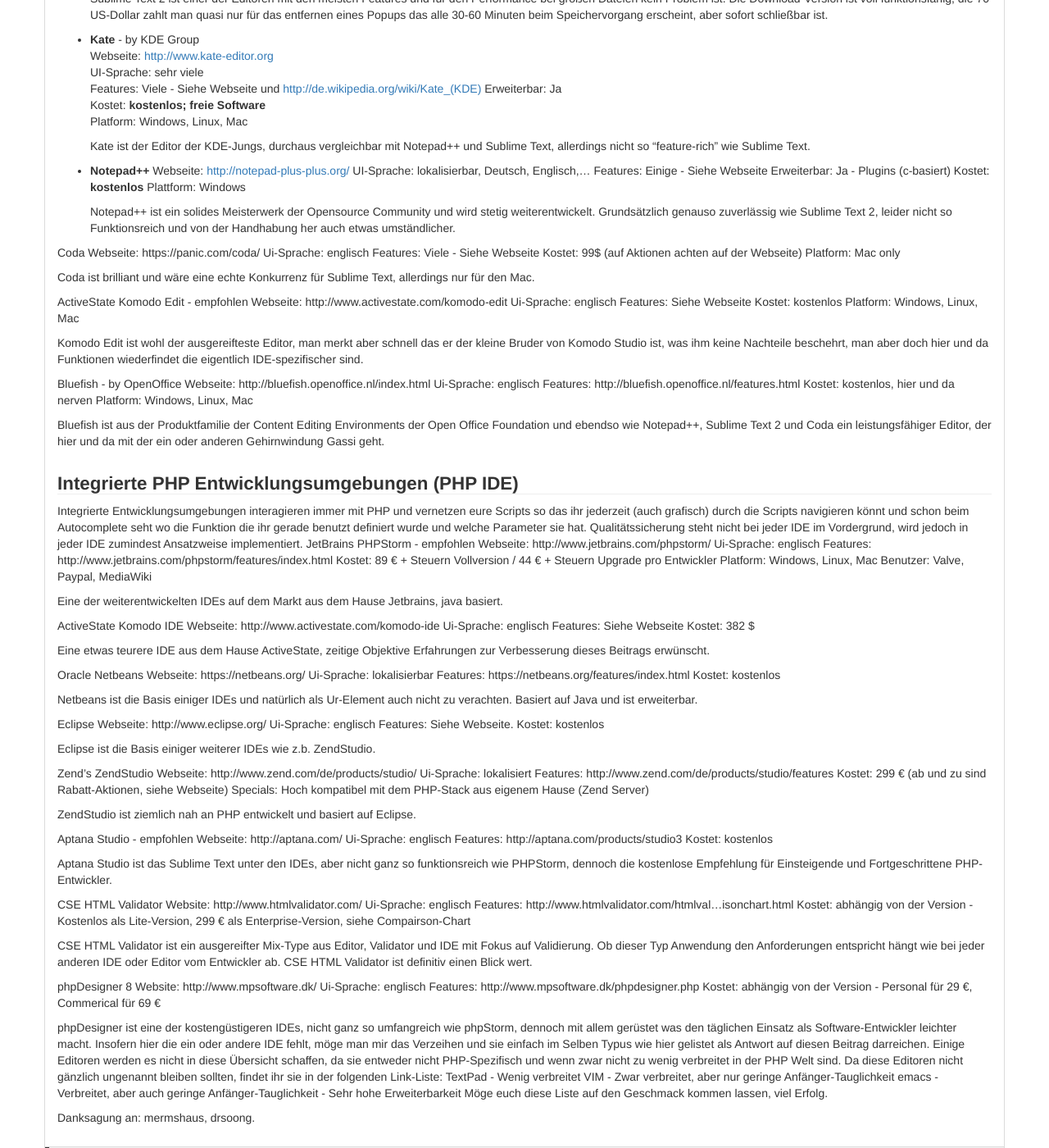
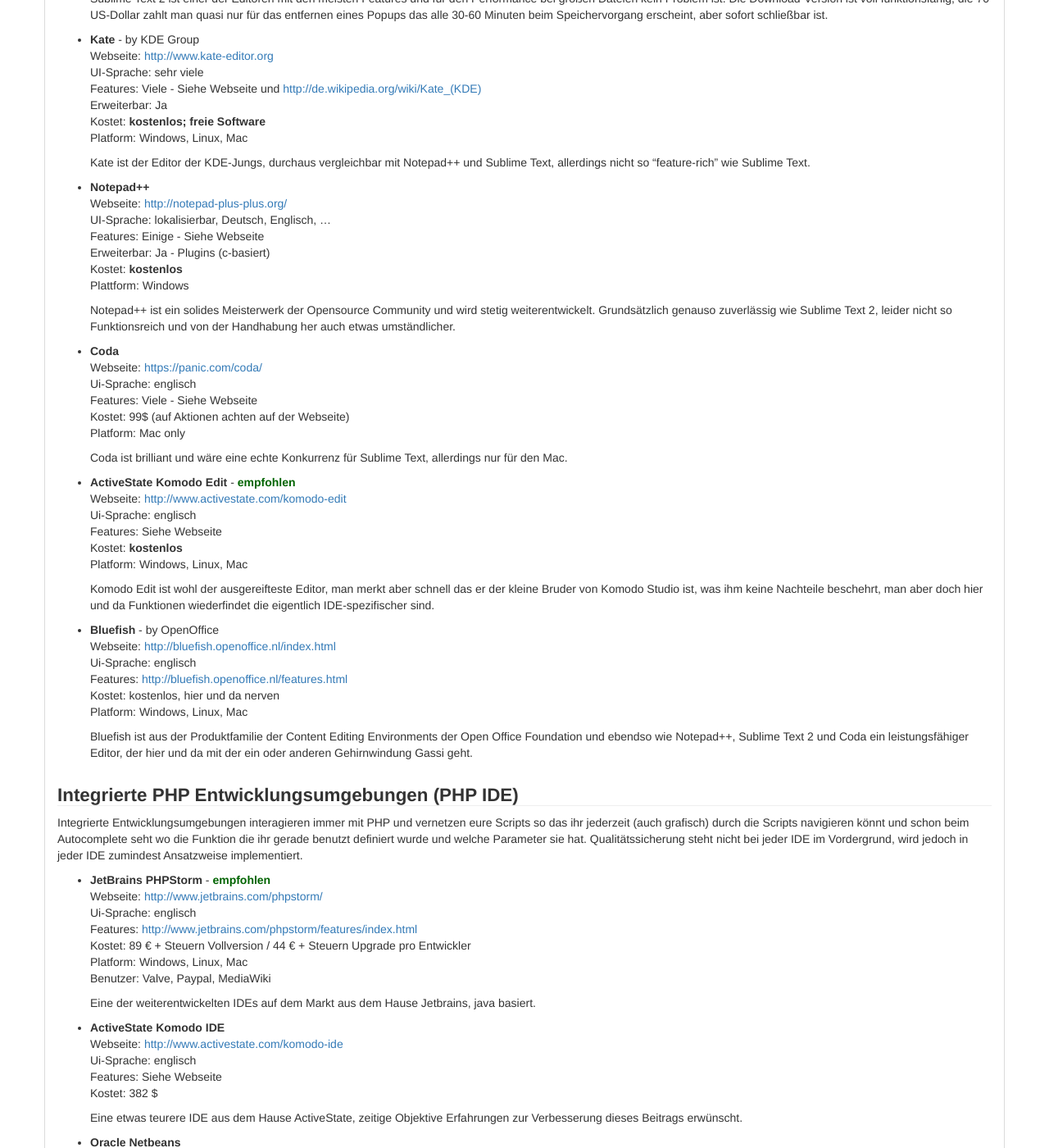
Before and after one commit to php-de/php-de.github.io, a Jekyll site: the page built from dev-enviroment/editors-ide.md, in a window 1280 px wide and 1400 px high, scrolled down 745 px. Shown: the whole window at 82% size. Built offline with Jekyll 4.4.1, drawn with Linux system fonts in a browser that asks for light colours; nearby versions of some CDN libraries; some of the changed text lies outside the part shown.

Commit message:
Update editors-ide.md

```diff
--- a/dev-enviroment/editors-ide.md
+++ b/dev-enviroment/editors-ide.md
@@ -61,7 +61,7 @@
 
 * **Notepad++**
     Webseite: [http://notepad-plus-plus.org/](http://notepad-plus-plus.org/)
-    UI-Sprache: lokalisierbar, Deutsch, Englisch,...
+    UI-Sprache: lokalisierbar, Deutsch, Englisch, ...
     Features: Einige - Siehe Webseite
     Erweiterbar: Ja - Plugins (c-basiert)
     Kostet: **kostenlos**
@@ -69,106 +69,123 @@
 
     Notepad++ ist ein solides Meisterwerk der Opensource Community und wird stetig weiterentwickelt. Grundsätzlich genauso zuverlässig wie Sublime Text 2, leider nicht so Funktionsreich und von der Handhabung her auch etwas umständlicher.
 
-Coda
-Webseite: https://panic.com/coda/
-Ui-Sprache: englisch
-Features: Viele - Siehe Webseite
-Kostet: 99$ (auf Aktionen achten auf der Webseite)
-Platform: Mac only
+* **Coda**
+    Webseite: [https://panic.com/coda/](https://panic.com/coda/)
+    Ui-Sprache: englisch
+    Features: Viele - Siehe Webseite
+    Kostet: 99$ (auf Aktionen achten auf der Webseite)
+    Platform: Mac only
 
-Coda ist brilliant und wäre eine echte Konkurrenz für Sublime Text, allerdings nur für den Mac.
+    Coda ist brilliant und wäre eine echte Konkurrenz für Sublime Text, allerdings nur für den Mac.
 
-ActiveState Komodo Edit - empfohlen
-Webseite: http://www.activestate.com/komodo-edit
-Ui-Sprache: englisch
-Features: Siehe Webseite
-Kostet: kostenlos
-Platform: Windows, Linux, Mac
 
-Komodo Edit ist wohl der ausgereifteste Editor, man merkt aber schnell das er der kleine Bruder von Komodo Studio ist, was ihm keine Nachteile beschehrt, man aber doch hier und da Funktionen wiederfindet die eigentlich IDE-spezifischer sind.
+* **ActiveState Komodo Edit** - **empfohlen**{: style="color: #006400"}
+    Webseite: [http://www.activestate.com/komodo-edit](http://www.activestate.com/komodo-edit)
+    Ui-Sprache: englisch
+    Features: Siehe Webseite
+    Kostet: **kostenlos**
+    Platform: Windows, Linux, Mac
 
-Bluefish - by OpenOffice
-Webseite: http://bluefish.openoffice.nl/index.html
-Ui-Sprache: englisch
-Features: http://bluefish.openoffice.nl/features.html
-Kostet: kostenlos, hier und da nerven
-Platform: Windows, Linux, Mac
+    Komodo Edit ist wohl der ausgereifteste Editor, man merkt aber schnell das er der kleine Bruder von Komodo Studio ist, was ihm keine Nachteile beschehrt, man aber doch hier und da Funktionen wiederfindet die eigentlich IDE-spezifischer sind.
 
-Bluefish ist aus der Produktfamilie der Content Editing Environments der Open Office Foundation und ebendso wie Notepad++, Sublime Text 2 und Coda ein leistungsfähiger Editor, der hier und da mit der ein oder anderen Gehirnwindung Gassi geht.
+
+* **Bluefish** - by OpenOffice
+    Webseite: [http://bluefish.openoffice.nl/index.html](http://bluefish.openoffice.nl/index.html)
+    Ui-Sprache: englisch
+    Features: [http://bluefish.openoffice.nl/features.html](http://bluefish.openoffice.nl/features.html)
+    Kostet: kostenlos, hier und da nerven
+    Platform: Windows, Linux, Mac
+
+    Bluefish ist aus der Produktfamilie der Content Editing Environments der Open Office Foundation und ebendso wie Notepad++, Sublime Text 2 und Coda ein leistungsfähiger Editor, der hier und da mit der ein oder anderen Gehirnwindung Gassi geht.
+
 
 ### Integrierte PHP Entwicklungsumgebungen (PHP IDE)
 
 Integrierte Entwicklungsumgebungen interagieren immer mit PHP und vernetzen eure Scripts so das ihr jederzeit (auch grafisch) durch die Scripts navigieren könnt und schon beim Autocomplete seht wo die Funktion die ihr gerade benutzt definiert wurde und welche Parameter sie hat. Qualitätssicherung steht nicht bei jeder IDE im Vordergrund, wird jedoch in jeder IDE zumindest Ansatzweise implementiert.
-JetBrains PHPStorm - empfohlen
-Webseite: http://www.jetbrains.com/phpstorm/
-Ui-Sprache: englisch
-Features: http://www.jetbrains.com/phpstorm/features/index.html
-Kostet: 89 € + Steuern Vollversion / 44 € + Steuern Upgrade pro Entwickler
-Platform: Windows, Linux, Mac
-Benutzer: Valve, Paypal, MediaWiki
 
-Eine der weiterentwickelten IDEs auf dem Markt aus dem Hause Jetbrains, java basiert.
 
-ActiveState Komodo IDE
-Webseite: http://www.activestate.com/komodo-ide
-Ui-Sprache: englisch
-Features: Siehe Webseite
-Kostet: 382 $
+* **JetBrains PHPStorm** - **empfohlen**{: style="color: #006400"}
+    Webseite: [http://www.jetbrains.com/phpstorm/](http://www.jetbrains.com/phpstorm/)
+    Ui-Sprache: englisch
+    Features: [http://www.jetbrains.com/phpstorm/features/index.html](http://www.jetbrains.com/phpstorm/features/index.html)
+    Kostet: 89 € + Steuern Vollversion / 44 € + Steuern Upgrade pro Entwickler
+    Platform: Windows, Linux, Mac
+    Benutzer: Valve, Paypal, MediaWiki
 
-Eine etwas teurere IDE aus dem Hause ActiveState, zeitige Objektive Erfahrungen zur Verbesserung dieses Beitrags erwünscht.
+    Eine der weiterentwickelten IDEs auf dem Markt aus dem Hause Jetbrains, java basiert.
 
-Oracle Netbeans
-Webseite: https://netbeans.org/
-Ui-Sprache: lokalisierbar
-Features: https://netbeans.org/features/index.html
-Kostet: kostenlos
 
-Netbeans ist die Basis einiger IDEs und natürlich als Ur-Element auch nicht zu verachten. Basiert auf Java und ist erweiterbar.
+* **ActiveState Komodo IDE**
+    Webseite: [http://www.activestate.com/komodo-ide](http://www.activestate.com/komodo-ide)
+    Ui-Sprache: englisch
+    Features: Siehe Webseite
+    Kostet: 382 $
 
-Eclipse
-Webseite: http://www.eclipse.org/
-Ui-Sprache: englisch
-Features: Siehe Webseite.
-Kostet: kostenlos
+    Eine etwas teurere IDE aus dem Hause ActiveState, zeitige Objektive Erfahrungen zur Verbesserung dieses Beitrags erwünscht.
 
-Eclipse ist die Basis einiger weiterer IDEs wie z.b. ZendStudio.
 
-Zend's ZendStudio
-Webseite: http://www.zend.com/de/products/studio/
-Ui-Sprache: lokalisiert
-Features: http://www.zend.com/de/products/studio/features
-Kostet: 299 € (ab und zu sind Rabatt-Aktionen, siehe Webseite)
-Specials: Hoch kompatibel mit dem PHP-Stack aus eigenem Hause (Zend Server)
+* **Oracle Netbeans**
+    Webseite: [https://netbeans.org/](https://netbeans.org/)
+    Ui-Sprache: lokalisierbar
+    Features: [https://netbeans.org/features/index.html](https://netbeans.org/features/index.html)
+    Kostet: **kostenlos**
 
-ZendStudio ist ziemlich nah an PHP entwickelt und basiert auf Eclipse.
+    Netbeans ist die Basis einiger IDEs und natürlich als Ur-Element auch nicht zu verachten. Basiert auf Java und ist erweiterbar.
 
-Aptana Studio - empfohlen
-Webseite: http://aptana.com/
-Ui-Sprache: englisch
-Features: http://aptana.com/products/studio3
-Kostet: kostenlos
 
-Aptana Studio ist das Sublime Text unter den IDEs, aber nicht ganz so funktionsreich wie PHPStorm, dennoch die kostenlose Empfehlung für Einsteigende und Fortgeschrittene PHP-Entwickler.
+* **Eclipse**
+    Webseite: [http://www.eclipse.org/](http://www.eclipse.org/)
+    Ui-Sprache: englisch
+    Features: Siehe Webseite
+    Kostet: **kostenlos**
 
-CSE HTML Validator
-Website: http://www.htmlvalidator.com/
-Ui-Sprache: englisch
-Features: http://www.htmlvalidator.com/htmlval...isonchart.html
-Kostet: abhängig von der Version - Kostenlos als Lite-Version, 299 € als Enterprise-Version, siehe Compairson-Chart
+    Eclipse ist die Basis einiger weiterer IDEs wie z.b. ZendStudio.
 
-CSE HTML Validator ist ein ausgereifter Mix-Type aus Editor, Validator und IDE mit Fokus auf Validierung. Ob dieser Typ Anwendung den Anforderungen entspricht hängt wie bei jeder anderen IDE oder Editor vom Entwickler ab. CSE HTML Validator ist definitiv einen Blick wert.
 
-phpDesigner 8
-Website: http://www.mpsoftware.dk/
-Ui-Sprache: englisch
-Features: http://www.mpsoftware.dk/phpdesigner.php
-Kostet: abhängig von der Version - Personal für 29 €, Commerical für 69 €
+* **Zend's ZendStudio**
+    Webseite: [http://www.zend.com/de/products/studio/](http://www.zend.com/de/products/studio/)
+    Ui-Sprache: lokalisiert
+    Features: [http://www.zend.com/de/products/studio/features](http://www.zend.com/de/products/studio/features)
+    Kostet: 299 € (ab und zu sind Rabatt-Aktionen, siehe Webseite)
+    Specials: Hoch kompatibel mit dem PHP-Stack aus eigenem Hause (Zend Server)
 
-phpDesigner ist eine der kostengüstigeren IDEs, nicht ganz so umfangreich wie phpStorm, dennoch mit allem gerüstet was den täglichen Einsatz als Software-Entwickler leichter macht.
+    ZendStudio ist ziemlich nah an PHP entwickelt und basiert auf Eclipse.
+
+
+* **Aptana Studio** - **empfohlen**{: style="color: #006400"}
+    Webseite: [http://aptana.com/](http://aptana.com/)
+    Ui-Sprache: englisch
+    Features: [http://aptana.com/products/studio3](http://aptana.com/products/studio3)
+    Kostet: **kostenlos**
+
+    Aptana Studio ist das Sublime Text unter den IDEs, aber nicht ganz so funktionsreich wie PHPStorm, dennoch die kostenlose Empfehlung für Einsteigende und Fortgeschrittene PHP-Entwickler.
+
+
+* **CSE HTML Validator**
+    Website: [http://www.htmlvalidator.com/](http://www.htmlvalidator.com/)
+    Ui-Sprache: englisch
+    Features: [http://www.htmlvalidator.com/htmlval/comparisonchart.html](http://www.htmlvalidator.com/htmlval/comparisonchart.html)
+    Kostet: abhängig von der Version - Kostenlos als Lite-Version, 299 € als Enterprise-Version, siehe Compairson-Chart
+
+    CSE HTML Validator ist ein ausgereifter Mix-Type aus Editor, Validator und IDE mit Fokus auf Validierung. Ob dieser Typ Anwendung den Anforderungen entspricht hängt wie bei jeder anderen IDE oder Editor vom Entwickler ab. CSE HTML Validator ist definitiv einen Blick wert.
+
+
+* **phpDesigner 8**
+    Website: [http://www.mpsoftware.dk/](http://www.mpsoftware.dk/)
+    Ui-Sprache: englisch
+    Features: [http://www.mpsoftware.dk/phpdesigner.php](http://www.mpsoftware.dk/phpdesigner.php)
+    Kostet: abhängig von der Version - Personal für 29 €, Commerical für 69 €
+
+    phpDesigner ist eine der kostengüstigeren IDEs, nicht ganz so umfangreich wie phpStorm, dennoch mit allem gerüstet was den täglichen Einsatz als Software-Entwickler leichter macht.
+
+
 Insofern hier die ein oder andere IDE fehlt, möge man mir das Verzeihen und sie einfach im Selben Typus wie hier gelistet als Antwort auf diesen Beitrag darreichen. Einige Editoren werden es nicht in diese Übersicht schaffen, da sie entweder nicht PHP-Spezifisch und wenn zwar nicht zu wenig verbreitet in der PHP Welt sind. Da diese Editoren nicht gänzlich ungenannt bleiben sollten, findet ihr sie in der folgenden Link-Liste:
-TextPad - Wenig verbreitet
-VIM - Zwar verbreitet, aber nur geringe Anfänger-Tauglichkeit
-emacs - Verbreitet, aber auch geringe Anfänger-Tauglichkeit - Sehr hohe Erweiterbarkeit
+
+* [TextPad](http://www.textpad.com/products/textpad/index.html) - Wenig verbreitet
+* [VIM](http://www.vim.org/index.php) - Zwar verbreitet, aber nur geringe Anfänger-Tauglichkeit
+* [emacs](http://www.gnu.org/software/emacs/) - Verbreitet, aber auch geringe Anfänger-Tauglichkeit - Sehr hohe Erweiterbarkeit
+
+
 Möge euch diese Liste auf den Geschmack kommen lassen, viel Erfolg.
 
-Danksagung an: mermshaus, drsoong.
+Danksagung an: [mermshaus](http://www.php.de/member.php?u=15041), [drsoong](http://www.php.de/member.php?u=6084).
```
Also changed, not shown: other parts of dev-enviroment/editors-ide.md (+1 -1 lines).
